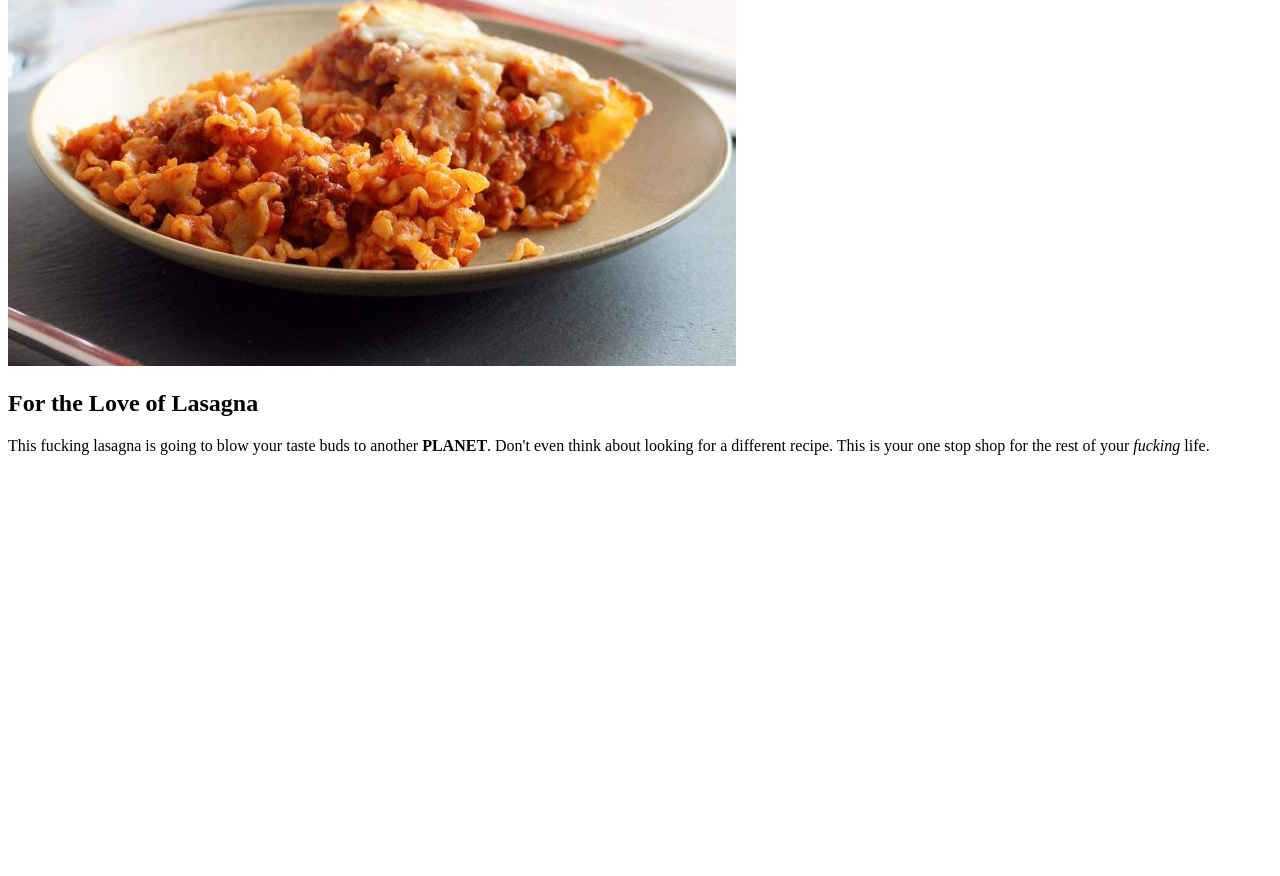
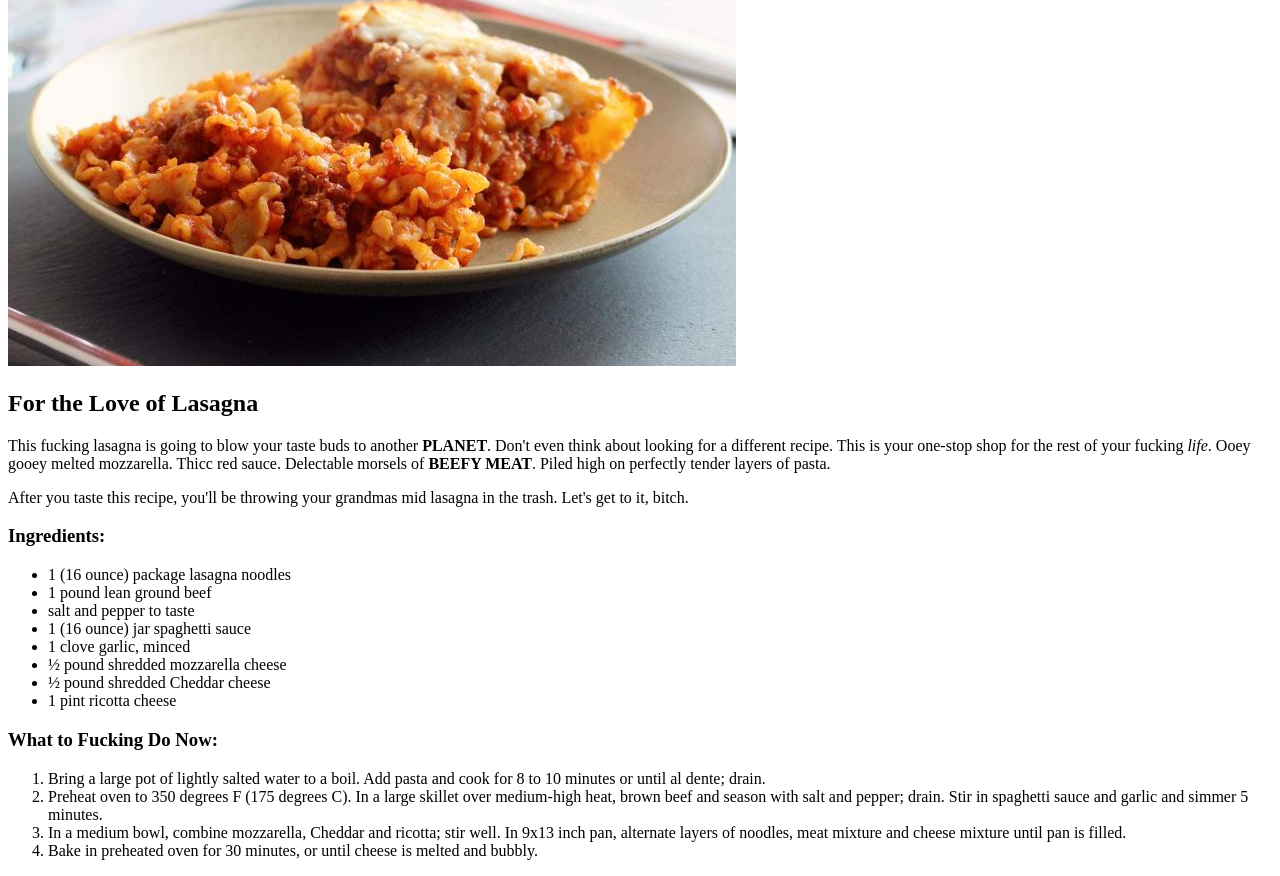
Before and after one commit to gbschu/odin-recipes, a plain HTML site: page recipes/lasagna.html in a window 1280 px wide. Shown: the part 398-1274 px from the top of the page. Before the commit the page ends 869 px from the top, so only its background shows below. Drawn offline with Linux system fonts and the light colour scheme.

Commit message:
Finished adding lasagna recipe for project.

```diff
--- a/recipes/lasagna.html
+++ b/recipes/lasagna.html
@@ -5,9 +5,28 @@
         <Title>Lasagna</Title>
     </head>
     <body>
-        <h1>Lasagna Recipe</h1>
+        <h1>Absolute Hitter Lasagna Recipe</h1>
         <img src="../img/lasagna.jpeg" alt="Lasagna Image">
         <h2>For the Love of Lasagna</h2>
-        <p>This fucking lasagna is going to blow your taste buds to another <strong>PLANET</strong>. Don't even think about looking for a different recipe. This is your one stop shop for the rest of your <em>fucking</em> life.</p>
+        <p>This fucking lasagna is going to blow your taste buds to another <strong>PLANET</strong>. Don't even think about looking for a different recipe. This is your one-stop shop for the rest of your fucking <em>life</em>. Ooey gooey melted mozzarella. Thicc red sauce. Delectable morsels of <strong>BEEFY MEAT</strong>. Piled high on perfectly tender layers of pasta.</p>
+        <p>After you taste this recipe, you'll be throwing your grandmas mid lasagna in the trash. Let's get to it, bitch.</p>
+        <h3>Ingredients:</h3>
+        <ul>
+            <li>1 (16 ounce) package lasagna noodles</li>
+            <li>1 pound lean ground beef</li>
+            <li>salt and pepper to taste</li>
+            <li>1 (16 ounce) jar spaghetti sauce</li>
+            <li>1 clove garlic, minced</li>
+            <li>½ pound shredded mozzarella cheese</li>
+            <li>½ pound shredded Cheddar cheese</li>
+            <li>1 pint ricotta cheese</li>
+        </ul>
+        <h3>What to Fucking Do Now:</h3>
+        <ol>
+            <li>Bring a large pot of lightly salted water to a boil. Add pasta and cook for 8 to 10 minutes or until al dente; drain.</li>
+            <li>Preheat oven to 350 degrees F (175 degrees C). In a large skillet over medium-high heat, brown beef and season with salt and pepper; drain. Stir in spaghetti sauce and garlic and simmer 5 minutes.</li>
+            <li>In a medium bowl, combine mozzarella, Cheddar and ricotta; stir well. In 9x13 inch pan, alternate layers of noodles, meat mixture and cheese mixture until pan is filled.</li>
+            <li>Bake in preheated oven for 30 minutes, or until cheese is melted and bubbly.</li>
+        </ol>
     </body>
 </html>
```
